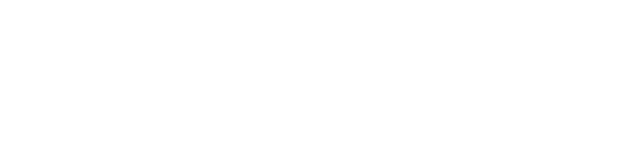
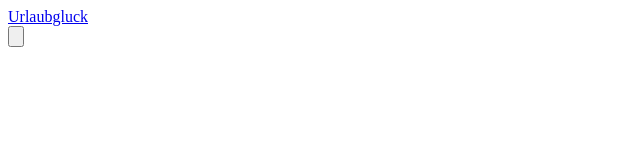
Before and after one commit to danilo155/URGLAY, a plain HTML site: page index.html in a window 1280 px wide. Shown: the whole page, without its empty margins (0-640 px from the left). Drawn offline with Linux system fonts and the light colour scheme.

Commit message:
first commit

```diff
--- a/index.html
+++ b/index.html
@@ -4,12 +4,15 @@
     <meta charset="UTF-8">
     <meta http-equiv="X-UA-Compatible" content="IE=edge">
     <meta name="viewport" content="width=device-width, initial-scale=1.0">
-    <title>Document</title>
+    <title>Urlaubgluck</title>
 </head>
 <body>
     <div class="Wrapper">
         <header>
-
+            <a href="index.html">Urlaubgluck</a>
+            <div class="loginization">
+                <input type="button">
+            </div>
         </header>
     </div>
 </body>
```
